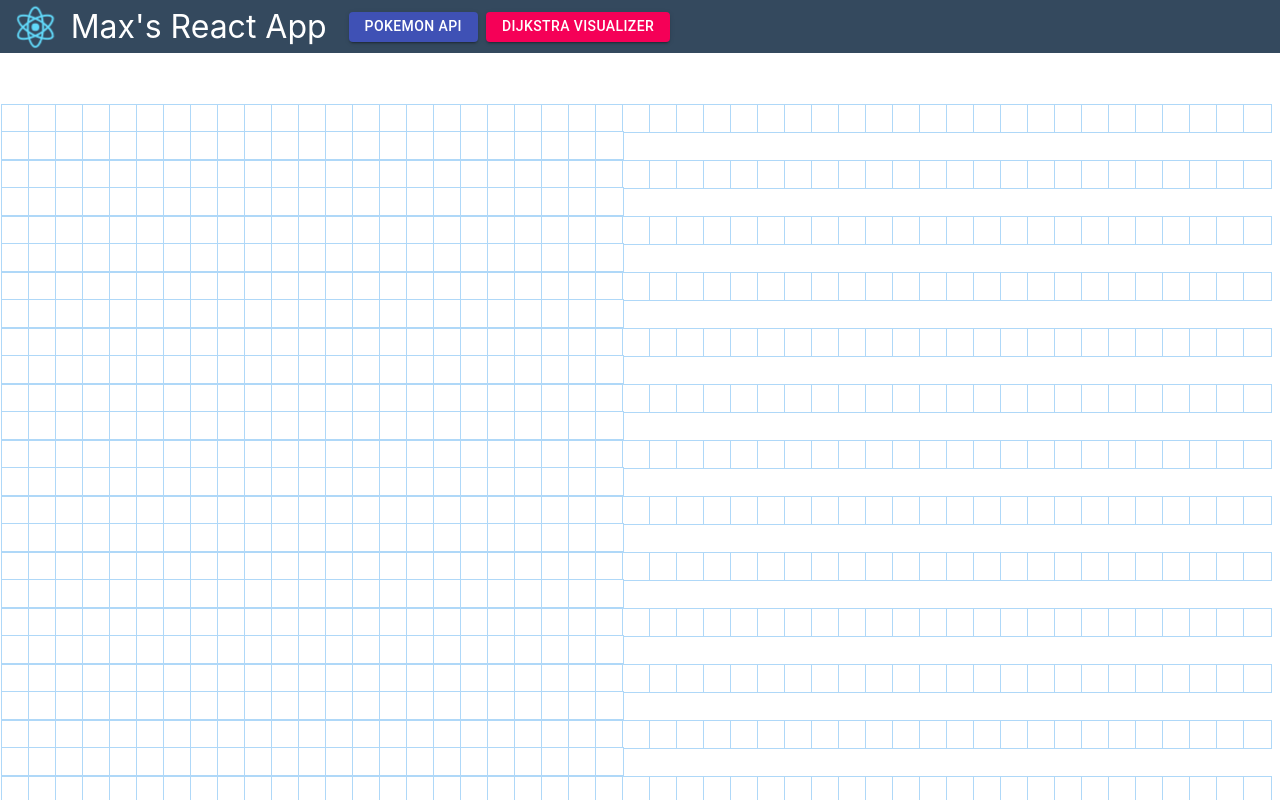
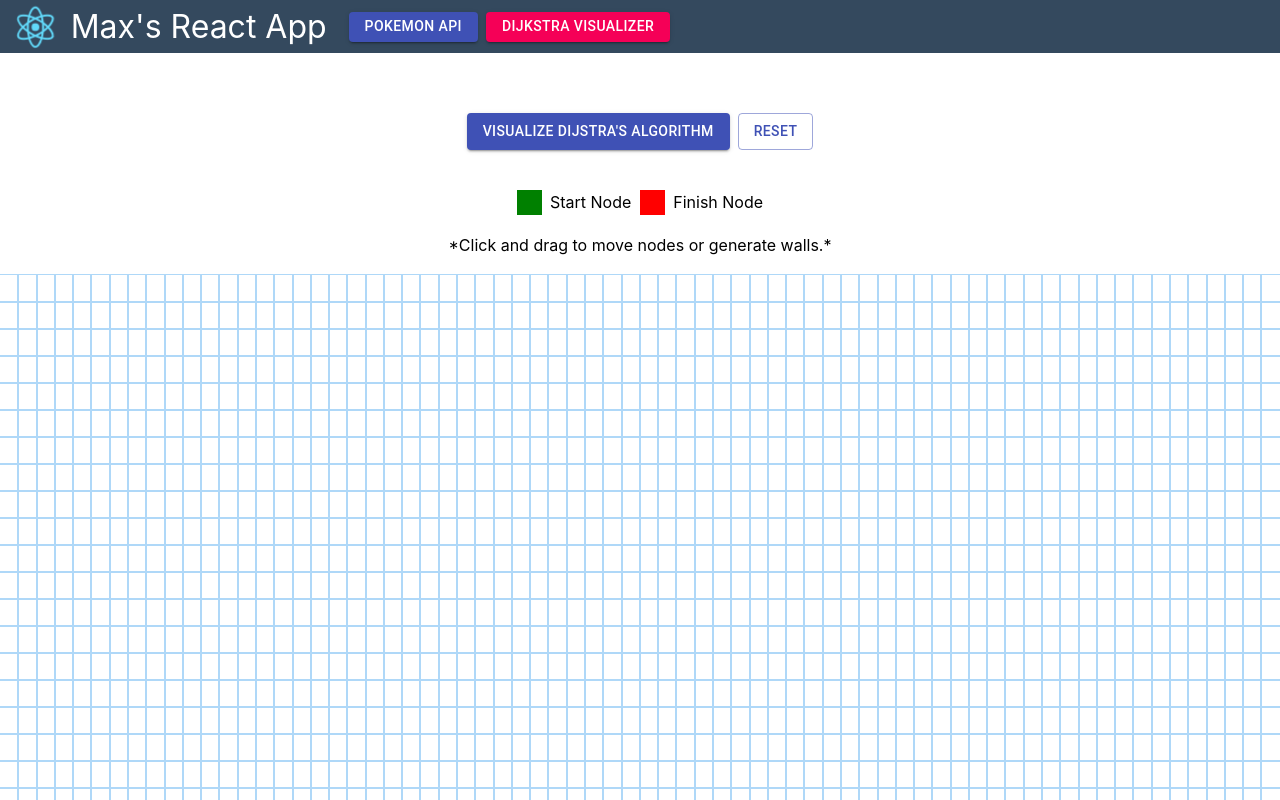
Before and after one commit to mdlivingston/my-react-app, a React (Create React App) app: page /dijkstra in a window 1280 px wide. Shown: the top 800 px of the page. Built offline with nearby package versions, Linux system fonts and the light colour scheme.

Commit message:
- added legend on dijk

```diff
--- a/src/App.css
+++ b/src/App.css
@@ -37,3 +37,9 @@
     transform: rotate(360deg);
   }
 }
+
+.box-center {
+  display: flex;
+  justify-content: center;
+  align-items: center;
+}
--- a/src/PathfindingVisualizer/Node/Node.css
+++ b/src/PathfindingVisualizer/Node/Node.css
@@ -2,9 +2,8 @@
   width: 25px;
   height: 25px;
   outline: 1px solid rgb(175, 216, 248);
-  ;
   background-color: white;
-  display: inline-block;
+  display: table-cell;
 }
 
 .node-finish {
--- a/src/PathfindingVisualizer/PathfindingVisualizer.css
+++ b/src/PathfindingVisualizer/PathfindingVisualizer.css
@@ -0,0 +1,13 @@
+.start-node {
+    height: 25px;
+    width: 25px;
+    background-color: green;
+    margin-right: 8px;
+}
+
+.finish-node {
+    height: 25px;
+    width: 25px;
+    background-color: red;
+    margin-right: 8px;
+}
--- a/src/PathfindingVisualizer/PathfindingVisualizer.jsx
+++ b/src/PathfindingVisualizer/PathfindingVisualizer.jsx
@@ -4,9 +4,9 @@ import { dijkstra, getNodesInShortestPathOrder } from '../Algorithms/dijkstra';
 import { Box, Button } from '@material-ui/core';
 import './PathfindingVisualizer.css';
 
-let START_NODE_ROW = 20;
+let START_NODE_ROW = 25;
 let START_NODE_COL = 10;
-let FINISH_NODE_ROW = 20;
+let FINISH_NODE_ROW = 25;
 let FINISH_NODE_COL = 60;
 
 export default class PathfindingVisualizer extends Component {
@@ -156,8 +156,21 @@ export default class PathfindingVisualizer extends Component {
     render() {
         return (
             <React.Fragment>
-                <Box style={{ display: 'flex', alignItems: 'center', justifyContent: 'center', paddingTop: 20 }}>
-                    <table>
+                <Box className="box-center" m={5} style={{ paddingTop: 20 }}>
+                    <Button style={{ marginRight: 8 }} variant="contained" color="primary" onClick={() => this.visualizeDijkstra()}>Visualize Dijstra's Algorithm</Button>
+                    <Button variant="outlined" color="primary" onClick={() => this.resetClassNames()}>Reset</Button>
+                </Box>
+
+                <Box className="box-center">
+                    <span className="start-node"></span> Start Node &nbsp;
+                    <span className="finish-node"></span> Finish Node
+                </Box>
+                <Box className="box-center" style={{ paddingTop: 20 }}>
+                    *Click and drag to move nodes or generate walls.*
+                </Box>
+
+                <Box className="box-center" style={{ paddingTop: 20 }}>
+                    <table style={{ borderCollapse: 'collapse' }}>
                         <tbody>
                             {this.state.grid.map((row, rowIdx) => {
                                 return (
@@ -187,11 +200,6 @@ export default class PathfindingVisualizer extends Component {
                         </tbody>
                     </table>
                 </Box>
-                <Box m={5} style={{ display: 'flex', alignItems: 'center', justifyContent: 'center', paddingTop: 20 }}>
-                    <Button style={{ marginRight: 8 }} variant="contained" color="primary" onClick={() => this.visualizeDijkstra()}>Visualize Dijstra's Algorithm</Button>
-                    <Button variant="outlined" color="primary" onClick={() => this.resetClassNames()}>Reset</Button>
-                </Box>
-
             </React.Fragment>
         );
     }
@@ -199,7 +207,7 @@ export default class PathfindingVisualizer extends Component {
 
 const getInitialGrid = () => {
     const grid = [];
-    for (let row = 0; row < 40; row++) {
+    for (let row = 0; row < 50; row++) {
         const currentRow = [];
         for (let col = 0; col < 70; col++) {
             currentRow.push(createNode(col, row));
```
